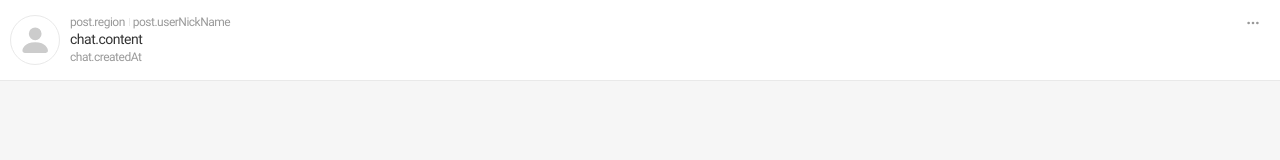
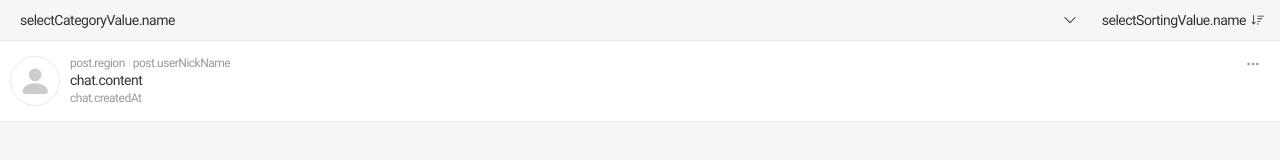
Before and after one commit to HyunsooZo/immilog-front, a Vue app: page /chat in a window 1280 px wide. Shown: the top 160 px of the page. Built offline with nearby package versions, Linux system fonts and the light colour scheme; no server answers.

Commit message:
feat: board

```diff
--- a/src/assets/contents.css
+++ b/src/assets/contents.css
@@ -1062,6 +1062,8 @@ color: #ed1651;
 }
 .list-wrap.reply .item--noreply {
     padding: 4rem 2rem;
+    border-bottom: none;
+    background: transparent;
 }
 .list-wrap .noreply__wrap .noreply__text {
     text-align: center;
--- a/src/views/ChatView.vue
+++ b/src/views/ChatView.vue
@@ -1,5 +1,21 @@
 <template>
 	<div class="content">
+		<div class="list-top-wrap">
+			<!-- 카테고리 정렬 -->
+			<div class="fnc-wrap">
+				<div class="category__list">
+					<button type="button" class="button--select" @click="openCategorySelect">
+						<span>selectCategoryValue.name</span>
+					</button>
+				</div>
+				<div class="sort__list">
+					<button type="button" class="button--select sort" @click="openSortingSelect">
+						<span>selectSortingValue.name</span>
+					</button>
+				</div>
+			</div>
+		</div>
+
 		<div class="list-wrap chat">
 			<div class="item">
 				<button type="button" class="list__item_button">
@@ -35,7 +51,7 @@
 						<i class="blind">더보기</i><!-- //신고, 나가기 -->
 					</button>
 				</div>
-			</div>
+			</div><!-- // .item -->
 		</div>
 	</div>
 </template>
```
